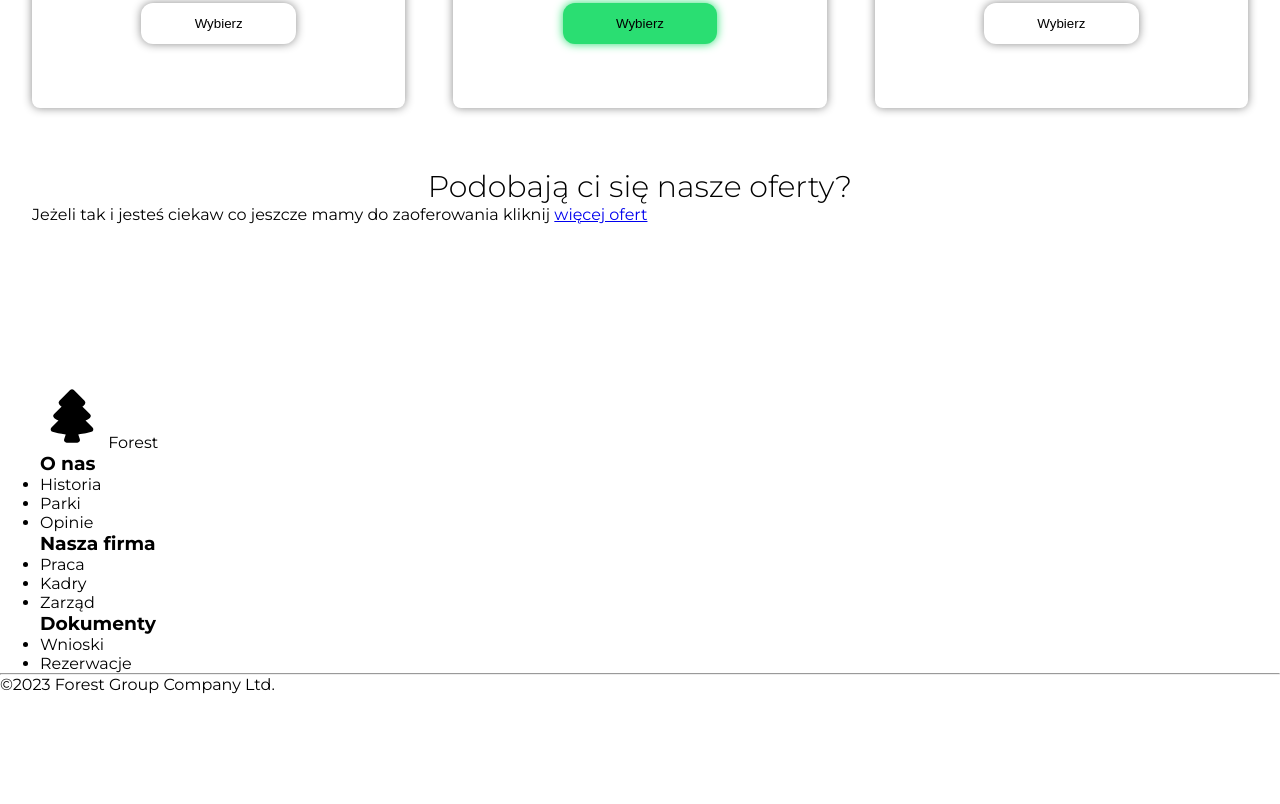
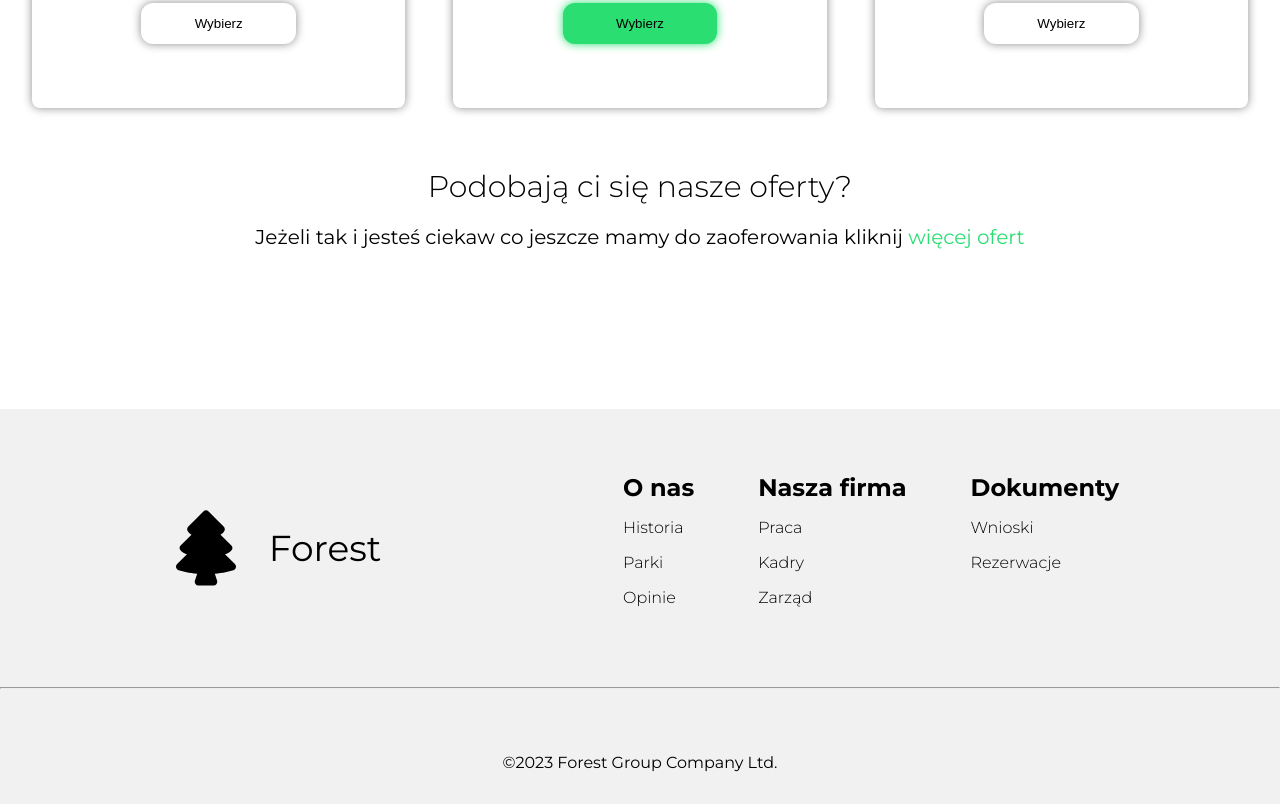
Before and after one commit to DepleyPuma/ForestGroup, a website: page index.html in a window 1280 px wide. Shown: the part 2529-3333 px from the top of the page. Before the commit the page ends 3223 px from the top, so only its background shows below. Drawn offline with Linux system fonts and the light colour scheme.

Commit message:
added new styles for "more offers section" and footer section

```diff
--- a/src/sass/main.scss
+++ b/src/sass/main.scss
@@ -283,12 +283,82 @@ body {
 			}
 		}
 	}
+
+	&__text {
+		margin-top: 1em;
+		font-size: 2rem;
+		text-align: center;
+	}
+
+	&__link {
+		text-decoration: none;
+		color: colors.$green;
+	}
 }
 
 .test {
 	height: 200vh;
 	// background-color: tomato;
 	// background-image: url('../img/nav-img-sm.jpg');
+}
+
+// FOOTER
+.footer {
+	padding-top: 4em;
+	background-color: #f1f1f1;
+
+	.wrapper {
+		display: flex;
+		justify-content: space-around;
+		align-items: center; //maby comment this line
+	}
+
+	&__logo {
+		display: flex;
+		justify-content: center;
+		align-items: center;
+
+		img {
+			width: 90px;
+			height: 90px;
+		}
+
+		span {
+			margin-left: 0.5em;
+			font-size: 3.6rem;
+		}
+	}
+
+	&__info {
+		display: flex;
+		justify-content: center;
+		gap: 4em;
+
+		.column {
+			&__title {
+				font-size: 2.4rem;
+			}
+
+			&__list {
+				list-style: none;
+				font-weight: 300;
+
+				&--item {
+					margin: 1em 0;
+					cursor: pointer;
+				}
+			}
+		}
+	}
+
+	hr {
+		margin: 4em 0;
+	}
+
+	&__text {
+		padding-bottom: 2em;
+		text-align: center;
+	}
 }
 
 // ======================
```
Also changed, not shown: dist/css/main.min.css.
